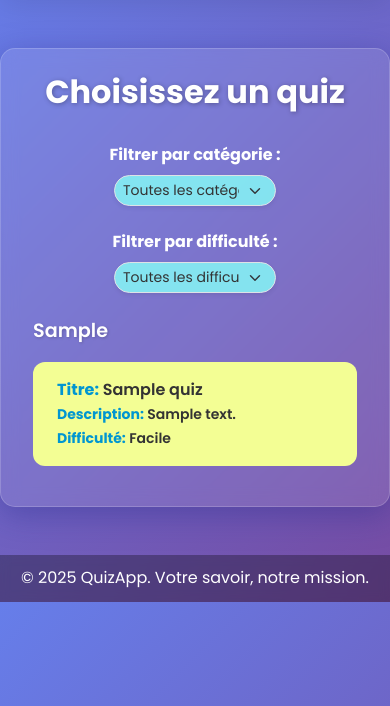
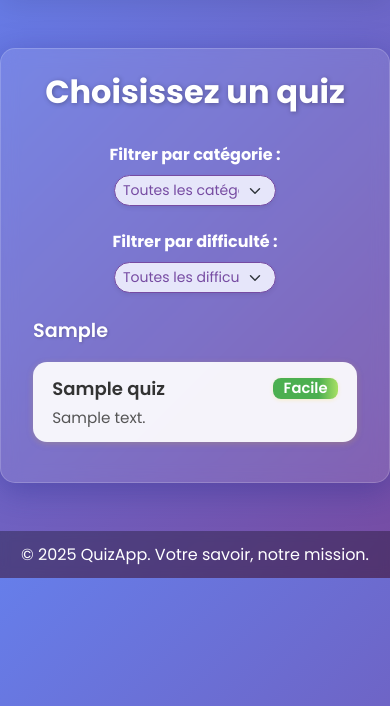
Before and after one commit to Hanae123458/djangoQuizProject, a Django app: page /quiz/choice/ in a window 390 px wide. Shown: the part 56-762 px from the top of the page. Run offline with Django 5.2, Linux system fonts and the light colour scheme; a user stored in the database is signed in; tables that the repository leaves empty hold one stand-in row (values such as "Sample post"); grey boxes marked "Sample" are stand-in pictures.

Commit message:
Update settings to allow all hosts, enhance responsive design in templates, and improve quiz card styling

```diff
--- a/djangoQuizProject/settings.py
+++ b/djangoQuizProject/settings.py
@@ -32,7 +32,7 @@ SECRET_KEY = 'django-insecure-%tsm@-h(tifg14nm@9-7^ut+ak_l)rht*m40z!bq@h_-1!@9g7
 # SECURITY WARNING: don't run with debug turned on in production!
 DEBUG = True
 
-ALLOWED_HOSTS = []
+ALLOWED_HOSTS = ['*']
 
 
 # Application definition
--- a/quizApp/templates/quizChoice.html
+++ b/quizApp/templates/quizChoice.html
@@ -58,35 +58,75 @@
     }
 
     .quiz-card {
-      background: #f3fe94;
+      background: rgba(255, 255, 255, 0.92);
       color: #333 !important;
-      padding: 1rem 1.5rem;
+      padding: 0.8rem 1.2rem;
       margin-bottom: 1rem;
-      border-radius: 12px;
-      transition: all 0.3s ease;
+      border-radius: 14px;
+      transition: box-shadow 0.3s, transform 0.2s;
+      border: none;
+      box-shadow: 0 2px 8px 0 rgba(118, 75, 162, 0.10), 0 1.5px 6px 0 #ffd70033;
+      display: block;
+      position: relative;
+      font-size: 0.98rem;
     }
-
+    .quiz-card::before {
+      content: none;
+    }
     .quiz-card:hover {
-      background: #efff64;
+      background: #fffbe7;
       color: #333 !important;
-      transform: scale(1.03);
-      box-shadow: 0 6px 12px  #efff64;
+      transform: translateY(-1px) scale(1.01);
+      box-shadow: 0 6px 18px 0 #ffd70033, 0 2px 8px 0 #764ba233;
     }
-
     .quiz-card a {
       color: inherit;
       text-decoration: none;
+      font-weight: 500;
+      display: block;
+      width: 100%;
+      font-size: 0.98rem;
+    }
+    .titles {
+      color: #764ba2;
       font-weight: 600;
+      letter-spacing: 0.2px;
+      font-size: 0.97rem;
+    }
+    .value {
+      color: #333 !important;
+      font-size: 0.98rem;
+      font-weight: 500;
+    }
+    .quiz-card small {
+      color: #555;
+      font-size: 0.93rem;
       display: block;
+      margin-top: 0.15rem;
     }
-
-    .titles{
-      color: #0096d1; /* Violet foncé pour les libellés */
-      font-weight: bold;
+    .quiz-card .badge {
+      background: #ffd700;
+      color: #fff;
+      font-size: 0.92rem;
+      font-weight: 600;
+      border-radius: 8px;
+      padding: 0.2em 0.7em;
+      margin-left: 0.5em;
+      box-shadow: 0 1px 4px #ffd70033;
+      border: none;
+      transition: background 0.2s;
     }
-
-    .value {
-      color:  #333 !important; /* Blanc ou autre couleur contrastée */
+    .quiz-card .badge.facile {
+      background: linear-gradient(90deg, #4caf50 70%, #a8e063 100%);
+      color: #fff;
+    }
+    .quiz-card .badge.moyen {
+      background: linear-gradient(90deg, #ff9800 70%, #ffd700 100%);
+      color: #fff;
+    }
+    .quiz-card .badge.difficile {
+      background: linear-gradient(90deg, #e53935 70%, #ffd700 100%);
+      color: #fff;
     }
 
     @media (max-width: 768px) {
@@ -121,20 +161,19 @@
     <div class="mb-3 text-center">
 
       <label for="categoryFilter" class="form-label fw-bold">Filtrer par catégorie :</label>
-      <select id="categoryFilter" class="form-select form-select-sm rounded-pill shadow-sm text-center w-50 mx-auto mb-3" style="background-color:rgba(134, 251, 247, 0.832); color: #333;">
+      <select id="categoryFilter" class="form-select form-select-sm rounded-pill shadow-sm text-center w-50 mx-auto mb-3" style="background-color:#e6e6fa; color: #764ba2; border: 1.5px solid #764ba2;">
         <option value="all">Toutes les catégories</option>
         {% for categorie in categories %}
-          <option value="{{ categorie.type_quiz|slugify }}" style="color: #333;">{{ categorie.type_quiz }}</option>
+          <option value="{{ categorie.type_quiz|slugify }}" style="color: #764ba2;">{{ categorie.type_quiz }}</option>
         {% endfor %}
       </select>
 
       <label for="difficultyFilter" class="form-label fw-bold mt-2">Filtrer par difficulté :</label>
-      <select id="difficultyFilter" class="form-select form-select-sm rounded-pill shadow-sm text-center w-50 mx-auto" style="background-color:rgba(134, 251, 247, 0.832); color: #333;">
-        <option style="color: #333;" value="all">Toutes les difficultés</option>
-        <option style="color: #333;" value="facile">Facile</option>
-        <option style="color: #333;" value="moyen">Moyen</option>
-        <option style="color: #333;" value="difficile">Difficile</option>
-
+      <select id="difficultyFilter" class="form-select form-select-sm rounded-pill shadow-sm text-center w-50 mx-auto" style="background-color:#e6e6fa; color: #764ba2; border: 1.5px solid #764ba2;">
+        <option style="color: #764ba2;" value="all">Toutes les difficultés</option>
+        <option style="color: #764ba2;" value="facile">Facile</option>
+        <option style="color: #764ba2;" value="moyen">Moyen</option>
+        <option style="color: #764ba2;" value="difficile">Difficile</option>
       </select>
     </div>
 
@@ -145,18 +184,13 @@
         {% for quiz in categorie.quiz_set.all %}
         <div class="quiz-card" data-category="{{ categorie.type_quiz|slugify }}" data-difficulty="{{ quiz.difficulte|lower }}">
           <a href="{% url 'quizCommence' quiz.id %}">
-            <span class="titles">Titre:</span>
-            <span class="value">{{ quiz.title }}</span> <br>
-
-            <small>
-              <span class="titles">Description:</span>
-              <span class="value">{{ quiz.description }}</span>
-            </small><br>
-
-            <small>
-              <span class="titles">Difficulté:</span>
-              <span class="value">{{ quiz.difficulte }}</span>
-            </small>
+            <div style="display: flex; align-items: center; justify-content: space-between;">
+              <span class="value" style="font-size:1.13rem; font-weight:600; color:#764ba2;">{{ quiz.title }}</span>
+              <span class="badge {% if quiz.difficulte|lower == 'facile' %}facile{% elif quiz.difficulte|lower == 'moyen' %}moyen{% elif quiz.difficulte|lower == 'difficile' %}difficile{% endif %}">{{ quiz.difficulte }}</span>
+            </div>
+            <div style="margin-top: 0.3rem; color: #555; font-size: 0.95rem;">
+              {{ quiz.description }}
+            </div>
           </a>
         </div>
         {% endfor %}
```
Also changed, not shown: quizApp/templates/add_questions.html (+60 -0 lines), quizApp/templates/login.html (+1 -11 lines), quizApp/templates/quizCommence.html (+49 -0 lines).
